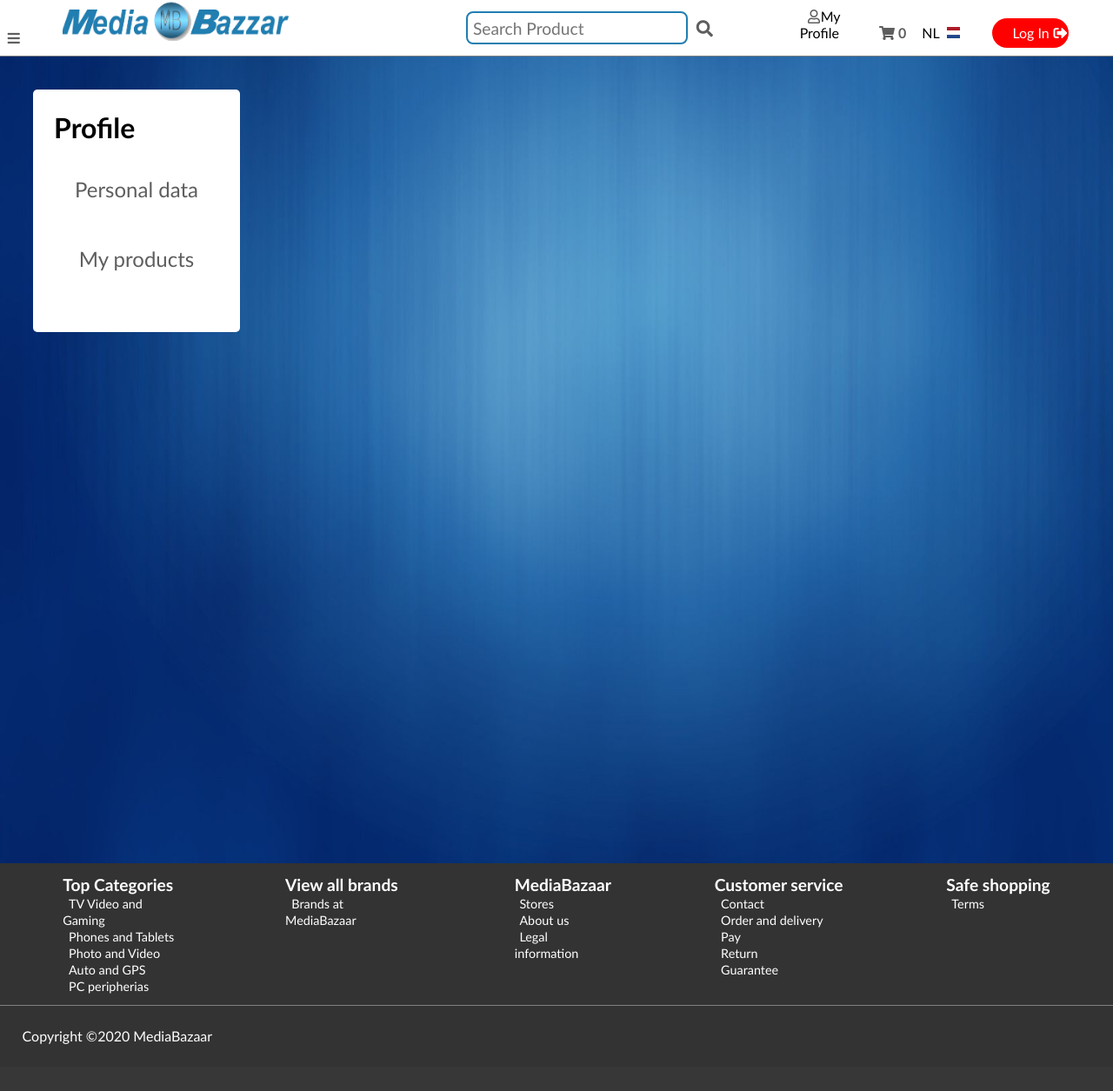
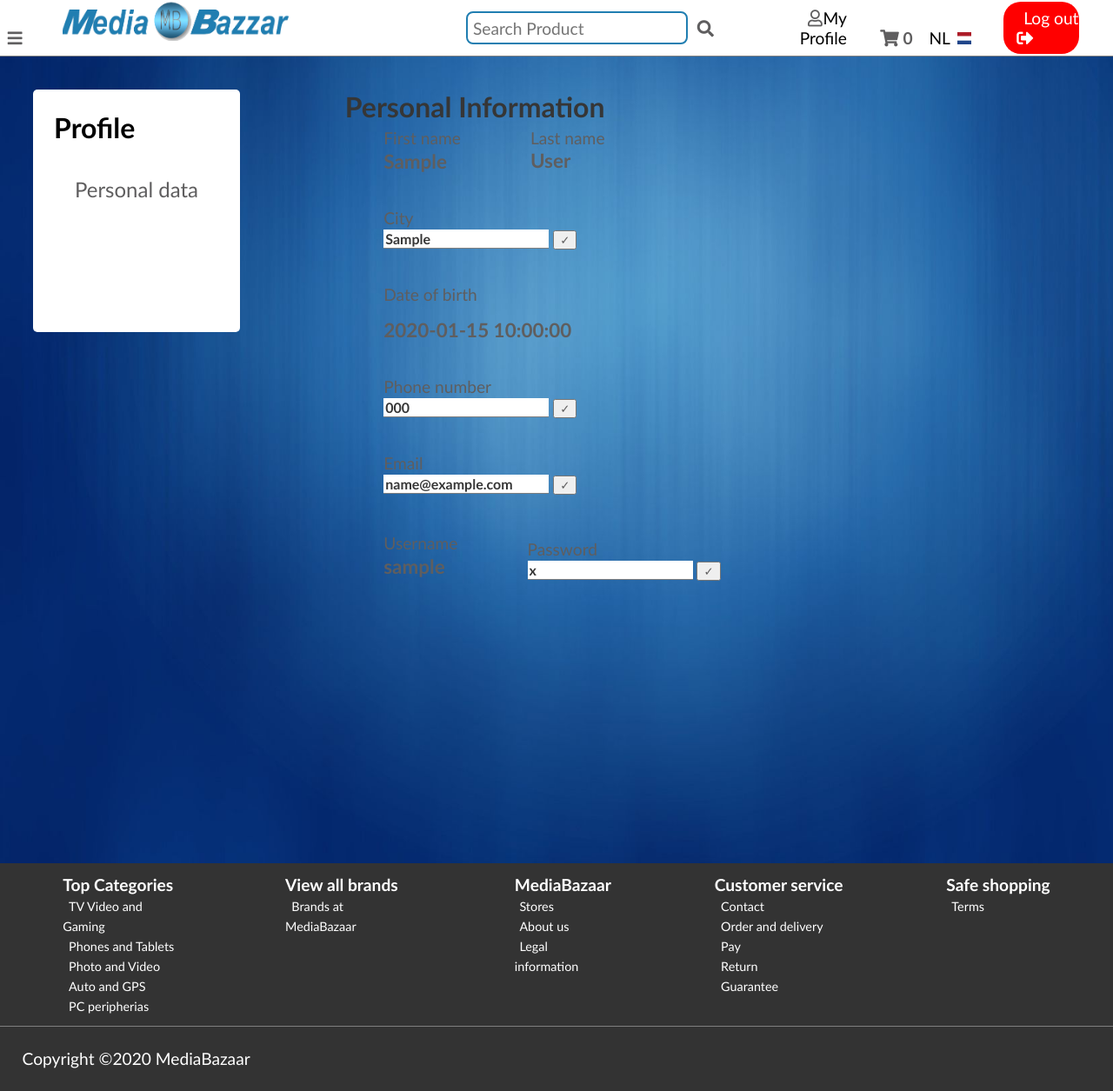
Before and after one commit to Ranim1996/MediaBazaar-Website, a PHP site: page /Webshop/ProfilePage.php in a window 1280 px wide. Shown: the whole page at 87% size. Before the commit the page ends 1201 px from the top, so only its background shows below. Run offline with PHP 8.4, Linux system fonts and the light colour scheme; the visitor is signed in with stand-in values (Sample User, id 1); tables that the repository leaves empty or names only in its code hold one stand-in row (values such as "Sample post"); some libraries are stand-ins or nearby versions.

Commit message:
profile page ready with js validation. design needed

```diff
--- a/Webshop/Login.php
+++ b/Webshop/Login.php
@@ -39,7 +39,7 @@
                     $_SESSION['birthdate'] = $user[6];
                     $_SESSION['username'] = $user[7];
                     $_SESSION['password'] = $user[8];
-
+                    $_SESSION['loggedin'] = TRUE;
                     header('location: ProfilePage.php');
                 }
                 else
--- a/Webshop/PersonalInfo.php
+++ b/Webshop/PersonalInfo.php
@@ -1,6 +1,19 @@
+<?php
 
-<?php
-session_start();
+if(!isset($_SESSION['loggedin'])){
+    header('Location: Index.php');
+    exit;
+}
+
+require ('./php/db_connect.php');
+
+$username = $_SESSION['username'];
+
+$query_user = "SELECT * FROM user WHERE username='$username'";
+$user_statement = $conn->prepare($query_user);
+$user_statement->execute();
+$user_details = $user_statement->fetchAll();
+$user_statement->closeCursor();
 ?>
 <!DOCTYPE html>
 <html lang="en">
@@ -11,67 +24,75 @@ session_start();
         <link rel="stylesheet" href="./css/personal-info-style.css" type="text/css">
         <link rel="icon" href="./css/images/9A902BDC06A64F96A24667E63CFB24FC.png">
         <script src="https://ajax.googleapis.com/ajax/libs/jquery/3.2.1/jquery.min.js"></script>
-        <script src="./js/swich-iframes.js"></script>
+
     </head>
     <body>
         <div class="sub-page-title">
             <h2>Personal Information</h2>
         </div>
 
+        <?php foreach($user_details as $user) ?>
+
         <aside class="personal-info-content">
         <div class="name">
             <div class="first-name">
                 <p>First name</p>
-                <h3><?php echo $_SESSION['first_name'];?></h3>
+                <h3><?php echo $user['first_name'];?></h3>
             </div>
             <div class="last-name">
                 <p>Last name</p>
-                <h3><?php echo $_SESSION['last_name']; ?></h3>
+                <h3><?php echo $user['last_name']; ?></h3>
             </div>
         </div>
         <p>City</p>
         <form  name="change-city" action="./php/UpdateCity.php" method="POST">
             <div class="new-value">
-                <input id="new-city" class="change" type="text" name="city" value="<?php echo $_SESSION['city']; ?>">
-                <input class="update" type="submit"  name="update-city" value="✓">
+                <input id="new-city" class="change" type="text" name="city" value="<?php echo $user['city']; ?>">
+                <input class="update" id="changeCity" type="submit"  name="update-city" value="✓">
+                <div id="errorMessageCity"></div>
                 <!-- <button type="submit" id="cityUpdate"></button> -->
             </div>
         </form>
 
 
         <p>Date of birth</p>
-        <h3><?php echo $_SESSION['birthdate']; ?></h3>
+        <h3><?php echo $user['birthdate']; ?></h3>
         <p>Phone number</p>
         <form action="./php/UpdatePhoneNumber.php" method="POST">
             <div class="new-value">
-                <input class="change" type="text" name="phoneNr" value="<?php echo $_SESSION['phone']; ?>">
-                <input class="update" type="submit"  name="update-phoneNr" value="✓">
+                <input id="new-phone" class="change" type="text" name="phoneNr" value="<?php echo $user['phone']; ?>">
+                <input class="update" id="changePhone" type="submit"  name="update-phoneNr" value="✓">
+                <div id="errorMessagePhone"></div>
             </div>
         </form>
 
         <p>Email</p>
         <form action="./php/UpdateEmail.php" method="POST">
             <div class="new-value">
-                <input class="change" type="email" name="email" value="<?php echo $_SESSION['email']; ?>">
-                <input class="update" type="submit"  name="update-email" value="✓">
+                <input id="new-email" class="change" type="email" name="email" value="<?php echo $user['email']; ?>">
+                <input class="update" id="changeEmail" type="submit"  name="update-email" value="✓">
+                <div id="errorMessageEmail"></div>
             </div>
         </form>
         <div class="credentials">
             <div class="user">
                 <p>Username</p>
-                <h3><?php echo $_SESSION['username']; ?></h3>
+                <h3><?php echo $user['username']; ?></h3>
             </div>
             <div class="pass">
                 <p>Password</p>
                 <form action="./php/UpdatePasswordInProfilePage.php" method="POST">
                     <div class="new-value">
-                        <input class="change" type="text" name="password" value="<?php echo $_SESSION['password']; ?>">
-                        <input class="update" type="submit"  name="update-password" value="✓">
+                        <input id="new-password" class="change" type="text" name="password" value="<?php echo $user['password']; ?>">
+                        <input class="update" id="changePassword" type="submit"  name="update-password" value="✓">
+                        <div id="errorMessagePass"></div>
                     </div>
                 </form>
             </div>
         </div>
 
         </aside>
+        <script src="./js/swich-iframes.js"></script>
+        <script src="./js/validationProfile.js"></script>
     </body>
 </html>
--- a/Webshop/ProfilePage.php
+++ b/Webshop/ProfilePage.php
@@ -27,13 +27,14 @@ session_start();
                     <nav class="profile-nav">
                         <ul>
                             <button onclick="addIframe('pd')">Personal data</button>
-                            <button onclick="addIframe('myp')">My products</button>
+                            <!-- <button onclick="addIframe('myp')">My products</button> -->
                         </ul>
                     </nav>
                 </aside>
 
                 <aside id="profile-info">
-                    <iframe id="myFrame"></iframe>
+                    <!-- <iframe id="myFrame"></iframe>  -->
+                    <?php include ('./PersonalInfo.php') ?>
                 </aside>
 
             </div>
--- /dev/null
+++ b/Webshop/js/validationProfile.js
@@ -0,0 +1,70 @@
+function checkCity() {
+  var cityInput = document.getElementById("new-city").value;
+  var message = "Enter a valid city";
+
+  if (cityInput == "") {
+    var element = document.getElementById("errorMessageCity");
+    element.innerHTML = message;
+    element.style.color = "red";
+    document.getElementById("changeCity").setAttribute("type", "button");
+  } else {
+    document.getElementById("changeCity").setAttribute("type", "submit");
+    alert("City has been successfully updated!");
+  }
+}
+
+function checkPhoneNumber() {
+  var phone = document.getElementById("new-phone").value;
+
+  var message = "Enter a valid phone number";
+  if (!/^[\+]?[(]?[0-9]{3}[)]?[-\s\.]?[0-9]{3}[-\s\.]?[0-9]{4,6}$/.test(phone)) {
+    var element = document.getElementById("errorMessagePhone");
+    element.innerHTML = message;
+    element.style.color = "red";
+    document.getElementById("changePhone").setAttribute("type", "button");
+  } else {
+    document.getElementById("changePhone").setAttribute("type", "submit");
+    alert("Phone number has been successfully updated!");
+  }
+}
+
+function checkEmail(){
+    var email = document.getElementById("new-email").value;
+    var message = "Enter a valid Email address";
+
+    if(!(/^\w+([\.-]?\w+)*@\w+([\.-]?\w+)*(\.\w{2,3})+$/.test(email)))
+    {
+        var element = document.getElementById("errorMessageEmail");
+        element.innerHTML = message;
+        element.style.color = "red";
+        document.getElementById("changeEmail").setAttribute("type", "button");
+    }
+    else{
+        document.getElementById("changeEmail").setAttribute("type", "submit");
+        alert("Email address has been successfully updated!");
+    }
+}
+
+document.getElementById("changeCity").addEventListener(
+  "click",
+  function () {
+    checkCity();
+  },
+  false
+);
+
+document.getElementById("changePhone").addEventListener(
+  "click",
+  function () {
+    checkPhoneNumber();
+  },
+  false
+);
+
+document.getElementById("changeEmail").addEventListener(
+    "click",
+    function () {
+      checkEmail();
+    },
+    false
+  );
--- a/Webshop/top-header.php
+++ b/Webshop/top-header.php
@@ -1,19 +1,46 @@
-<?php ?>
+<?php
+
+if (isset($_SESSION['username'])) {
+    //session_start();
+    $notLoggedInlink = '<a href="./Login.php">';
+    $hrefNotLoggedIn = './Login.php';
+    $loggedInHref = './ProfilePage.php';
+
+    if ($_SESSION['loggedin'] == TRUE) {
+        $new_link = str_replace($hrefNotLoggedIn, $loggedInHref, $notLoggedInlink);
+    } else {
+        $new_link = str_replace($loggedInHref, $hrefNotLoggedIn, $notLoggedInlink);
+    }
+}
+else
+{
+    $notLoggedInlink = '<a href="./Login.php">';
+    $hrefNotLoggedIn = './Login.php';
+    $loggedInHref = './ProfilePage.php';
+    $new_link = str_replace($loggedInHref, $hrefNotLoggedIn, $notLoggedInlink);
+}
+
+
+
+
+?>
 
 <!DOCTYPE html>
 <html lang="en">
+
 <head>
     <title>MediaBazaar</title>
-        <meta charset="utf-8"/>
+    <meta charset="utf-8" />
     <meta name="viewport" content="width=device-width, initial-scale=1.0">
     <link rel="stylesheet" href="./css/style.css">
     <link rel="stylesheet" href="./css//all.min.css">
     <link rel="stylesheet" href="./pop-up-menu/style.css">
 </head>
+
 <body>
 
     <div class="pop-up-menu">
-                <?php include ('./pop-up-menu/drop-down-menu.php') ?>
+        <?php include('./pop-up-menu/drop-down-menu.php') ?>
     </div>
 
     <a class="logo-href" href="Index.php"><img src="./css/images/mediaBazaarLogo.png"></a>
@@ -28,22 +55,44 @@
 
     <nav class="header-menu">
         <ul>
-                    <li class="profile"><a href="./Login.php"><i class="far fa-user"></i>My Profile</a></li>
+            <!-- <a href="./Login.php"> -->
+            <li class="profile"><?php echo $new_link ?><i class="far fa-user"></i>My Profile</a></li>
             <li><a href="./cart.php"><i class="fas fa-shopping-cart">
                         <?php
 
-                            if (isset($_SESSION['cart'])){
+                        if (isset($_SESSION['cart'])) {
                             $count = count($_SESSION['cart']);
                             echo "<span id=\"cart_count\" class=\"text-warning bg-light\">$count</span>";
-                            }else{
+                        } else {
                             echo "<span id=\"cart_count\" class=\"text-warning bg-light\">0</span>";
                         }
 
                         ?>
                     </i></a></li>
             <li class="language"><a href="####">NL<img src="./css/images/holland-flag.png"></a></li>
-                    <li class="logout"><a href="./Login.php">Log In <i class="fas fa-sign-out-alt"></i></a></li>
+            <?php
+            if(!isset($_SESSION['username']))
+            {
+                //session_start();
+                //$_SESSION['loggedin'] = FALSE;
+                echo "<li class=\"logout\"><a href=\"./Login.php\">Log in <i class=\"fas fa-sign-out-alt\"></i></a></li>";
+            }
+            else
+            {
+                if($_SESSION['loggedin'] == TRUE)
+                {
+                    echo "<li class=\"logout\"><a href=\"./php/Logout.php\">Log out <i class=\"fas fa-sign-out-alt\"></i></a></li>";
+                }
+                else
+                {
+                    echo "<li class=\"logout\"><a href=\"./Login.php\">Log in <i class=\"fas fa-sign-out-alt\"></i></a></li>";
+                }
+            }
+
+            ?>
+
         </ul>
     </nav>
 </body>
+
 </html>
```
Also changed, not shown: Webshop/php/Logout.php (added, +10 -0 lines), Webshop/php/UpdateCity.php (+12 -33 lines), Webshop/php/UpdateEmail.php (+9 -31 lines), Webshop/php/UpdatePasswordInProfilePage.php (+9 -32 lines), Webshop/php/UpdatePhoneNumber.php (+9 -32 lines). Lines whose indentation alone changed are shown as unchanged.
